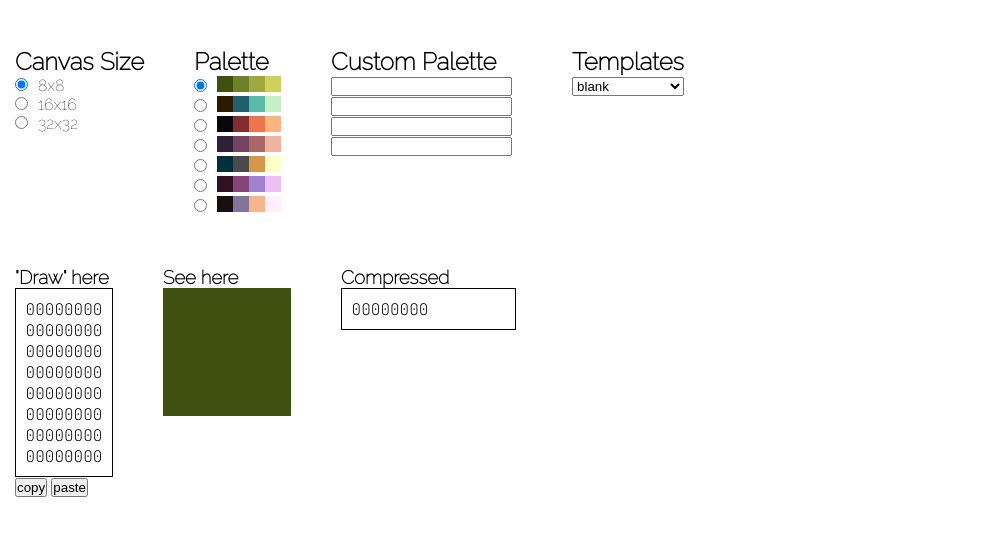
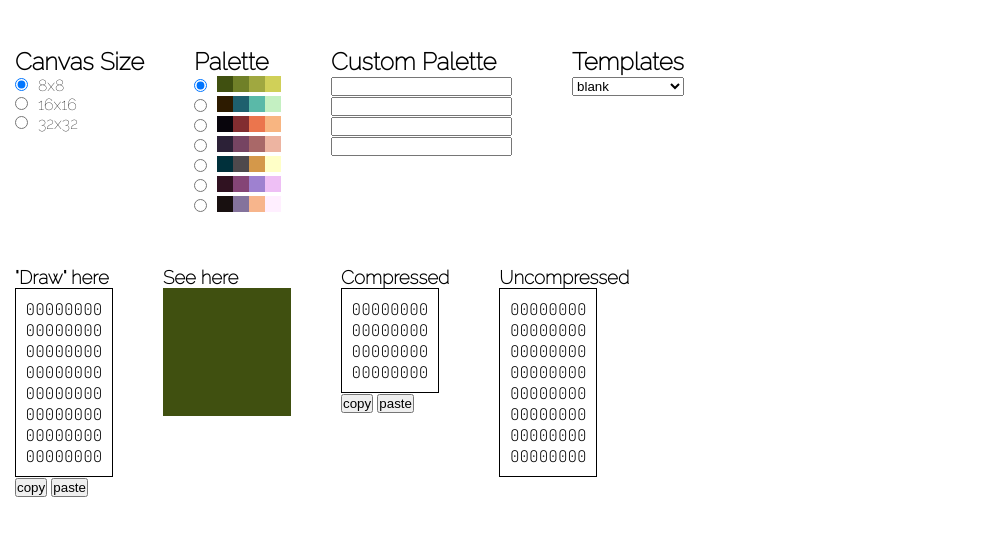
Before and after one commit to webfussel/pixelpalette, a website built with webpack: page public/index.html in a window 1280 px wide. Shown: the part 179-714 px from the top of the page, without its empty margins (0-997 px from the left). Built offline with nearby package versions, Linux system fonts and the light colour scheme.

Commit message:
ADD: Some compression optimization

```diff
--- a/public/index.html
+++ b/public/index.html
@@ -56,8 +56,8 @@
                     <h3>"Draw" here</h3>
                     <div data-number-block data-maxlength="64" contenteditable="true"></div>
                     <div>
-                        <button id="copy">copy</button>
-                        <button id="paste">paste</button>
+                        <button id="copy-draw">copy</button>
+                        <button id="paste-draw">paste</button>
                     </div>
                 </section>
                 <section data-canvas>
@@ -67,6 +67,14 @@
                 <section data-compressed>
                     <h3>Compressed</h3>
                     <div data-compressed-block></div>
+                    <div>
+                        <button id="copy-comp">copy</button>
+                        <button id="paste-comp">paste</button>
+                    </div>
+                </section>
+                <section data-uncompressed>
+                    <h3>Uncompressed</h3>
+                    <div data-uncompressed-block></div>
                 </section>
             </div>
         </main>
--- a/src/index.js
+++ b/src/index.js
@@ -7,8 +7,8 @@ const gridSizeContainerElement = document.querySelector('[data-size] [data-conta
 const paletteContainerElement = document.querySelector('[data-palette] [data-container]')
 const customPaletteInputelements = [...document.querySelectorAll('[data-custom-palette-input]')]
 const templatesSelectElement = document.querySelector('[data-templates-select]')
-const copy = document.querySelector('#copy')
-const paste = document.querySelector('#paste')
+const copy = document.querySelector('#copy-draw')
+const paste = document.querySelector('#paste-draw')
 const canvas = document.querySelector('#pixel')
 const canvasContext = canvas.getContext('2d')
 
@@ -75,38 +75,43 @@ const palettes = [
 
 const possibleNumbers = palettes[0].map((c, i) => i).join('')
 
-// compressionblock = partSize * blockSize
-const compression = {
-    partSize: 2,
-    blockSize: 8,
-    compressionBlock () {
-        return this.partSize * this.blockSize
-    }
+const comp = {
+    chunk: 2,
+    fromBase: 4,
+    toBase: 16
 }
 
 const setBlockInner = () => {
     drawBlockElement.innerText = '0'.repeat(+drawBlockElement.dataset.maxlength)
 }
 
-const checkIfValidHexColor = text => /^[0-9A-F]{6}$/i.test(text)
+const uncompress = compressed => {
+    const result = []
+    for (let i = 0; i < compressed.length; i++) {
+        let binary = parseInt(compressed[i], comp.toBase).toString(2)
+        binary = '0'.repeat(4).substr(binary.length) + binary;
 
-const compress = fields => {
-    let current = ''
-    let allBinary = ''
-    const result = []
-    for (let i = 0; i < fields.length; i++) {
-        const newBinary = parseInt(fields[i], 10).toString(2)
-        current += `${newBinary.length === 1 ? '0' : ''}${newBinary}`
-        if (current.length === compression.compressionBlock()) {
-            result.push(parseInt(current, compression.partSize).toString(compression.compressionBlock()).toUpperCase())
-            allBinary += current
-            current = ''
+        let current = ''
+        for (let j = 0; j < binary.length; j++) {
+            current += binary[j]
+            if (current.length === 2) {
+                result.push(parseInt(current, 2).toString(10))
+                current = ''
+            }
         }
     }
 
-    compressedBlockElement.innerText = result.join('')
+    uncompressedBlockElement.innerText = result.join('')
 }
 
+const compress = fields => {
+    const regex = new RegExp('.{1,' + comp.chunk + '}', 'g')
+    const res = fields.match(regex).map(chunk => parseInt(chunk, comp.fromBase).toString(comp.toBase)).join('').toUpperCase()
+    compressedBlockElement.innerText = res || 0
+    uncompress(res)
+}
+
+const checkIfValidHexColor = text => /^[0-9A-F]{6}$/i.test(text)
 const redrawCanvas = fields => {
     if (!fields) fields = drawBlockElement.innerText
     compress(fields)
@@ -170,7 +175,7 @@ const changeGridSize = size => {
         element.checked = index === size
     })
     drawBlockElement.dataset.maxlength = `${(actualSize) ** 2}`
-    drawBlockElement.style.setProperty('--grid-size', actualSize + '')
+    document.body.style.setProperty('--grid-size', actualSize + '')
     setBlockInner()
     canvas.width = canvas.height = gridSizes[currentGridSize] * pixelSize
 }
--- a/src/index.scss
+++ b/src/index.scss
@@ -30,6 +30,7 @@ p {
   font-weight: bold;
 }
 
+[data-uncompressed-block],
 [data-compressed-block],
 [data-number-block] {
   --size: calc(var(--grid-size) * 1ch + 2ch + 2px);
@@ -40,10 +41,6 @@ p {
   border: 1px solid black;
   outline: none;
   word-wrap: anywhere;
-}
-
-[data-compressed-block] {
-  width: calc(var(--grid-size) * 2ch + 2ch + 2px);
 }
 
 .block {
```
